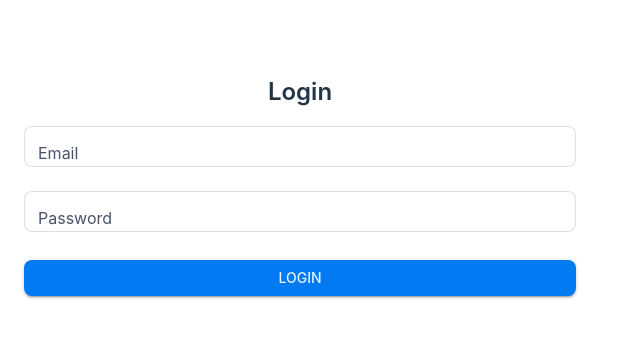
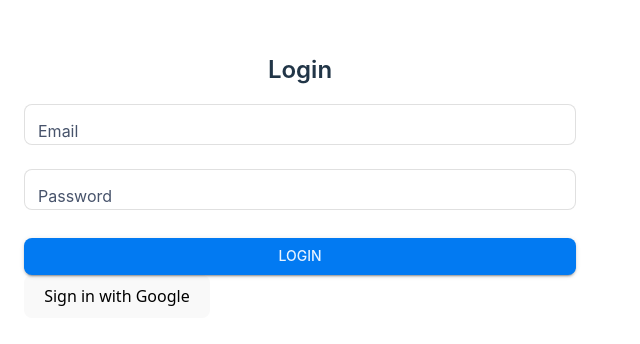
Before and after one commit to richMatchGen/matchgen-frontend, a React (Vite) app: page /login in a window 1280 px wide. Shown: the part 240-584 px from the top of the page, without its empty margins (0-640 px from the left). Built offline with nearby package versions, Linux system fonts and the light colour scheme.

Commit message:
googleloginbutton

```diff
--- a/src/pages/Login.jsx
+++ b/src/pages/Login.jsx
@@ -51,6 +51,9 @@ const Login = () => {
       >
         Login
       </Button>
+      <a href="https://matchgen-backend-production.up.railway.app/auth/login/google-oauth2/">
+  <button>Sign in with Google</button>
+</a>
     </Container>
   );
 };
```
